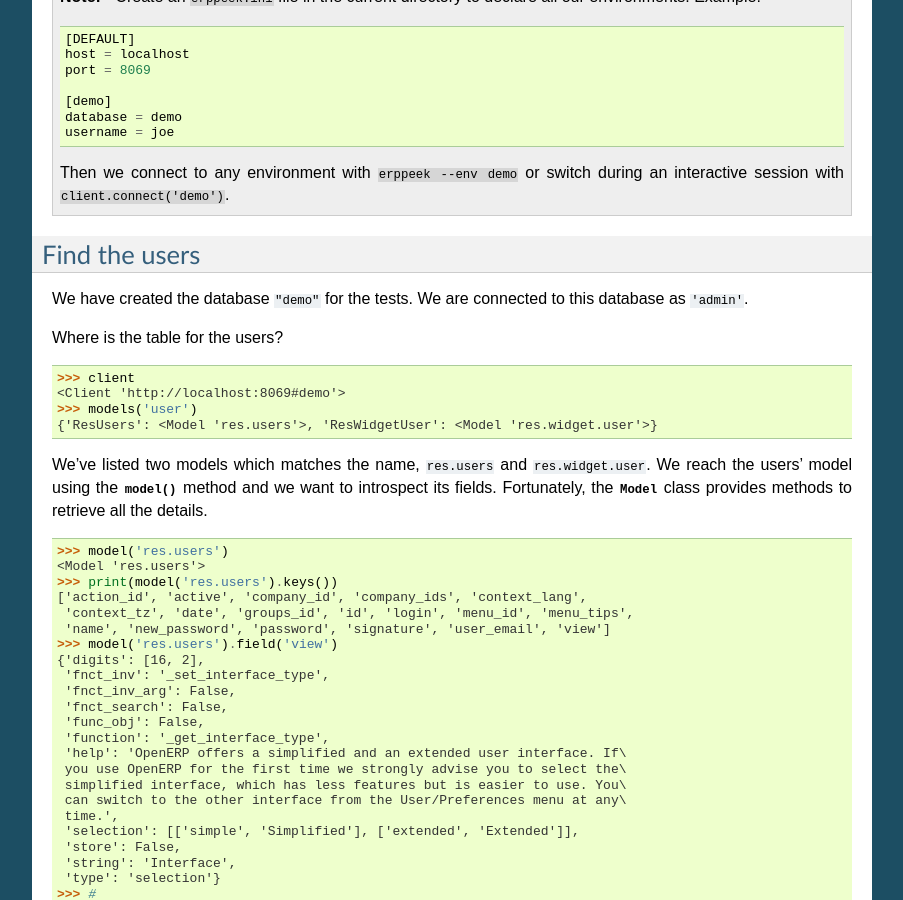
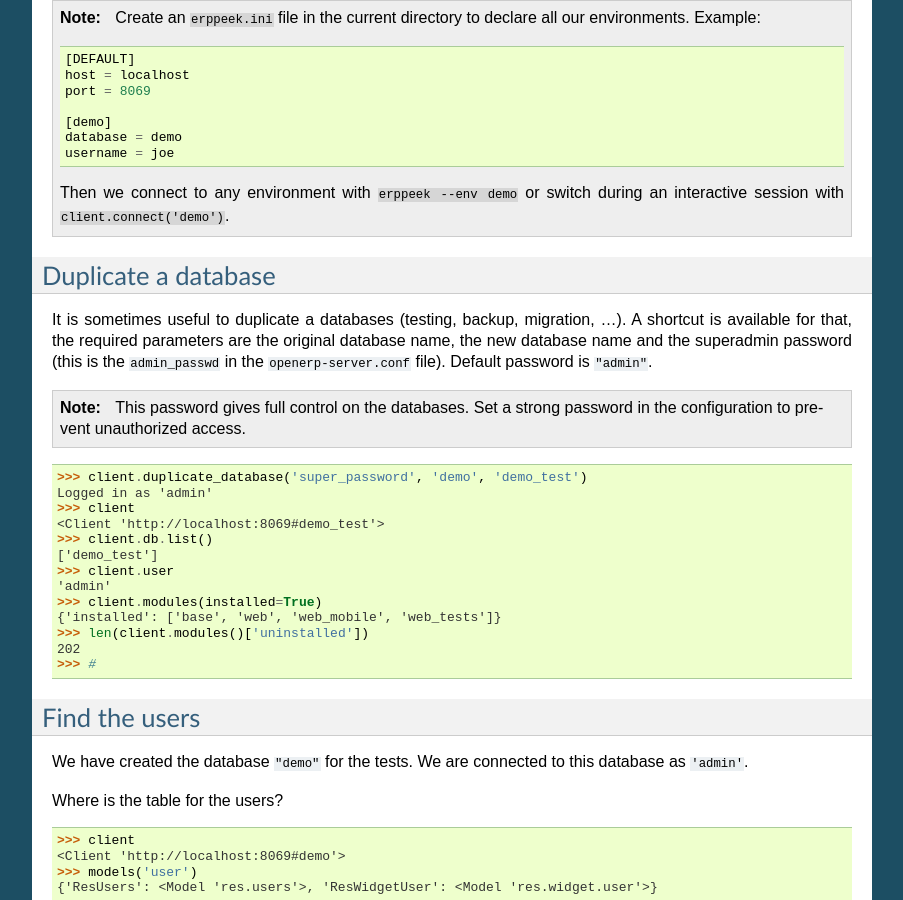
Before and after one commit to tinyerp/erppeek, a Sphinx documentation site: the page built from docs/tutorial.rst, in a window 1280 px wide and 900 px high, scrolled down 1829 px. Shown: the whole window, without its empty margins (198-1101 px from the left). Built offline with Sphinx 7.4.7, drawn with Linux system fonts in a browser that asks for light colours; pages that are not in the unit, such as notebooks, are missing from menus; some of the changed text lies outside the part shown.

Commit message:
Added documentation.

```diff
--- a/docs/api.rst
+++ b/docs/api.rst
@@ -31,6 +31,8 @@ list or install Odoo add-ons.
 .. automethod:: Client.from_config
 
 .. automethod:: Client.create_database
+
+.. automethod:: Client.duplicate_database
 
 .. automethod:: Client.login
 
--- a/docs/tutorial.rst
+++ b/docs/tutorial.rst
@@ -119,6 +119,35 @@ Default password is ``"admin"``.
 
    Then we connect to any environment with ``erppeek --env demo`` or switch
    during an interactive session with ``client.connect('demo')``.
+
+Duplicate a database
+--------------------
+
+It is sometimes useful to duplicate a databases (testing, backup,
+migration, ...). A shortcut is available for that, the required
+parameters are the original database name, the new database name and
+the superadmin password (this is the ``admin_passwd`` in the
+``openerp-server.conf`` file). Default password is ``"admin"``.
+
+.. note:: This password gives full control on the databases. Set a strong
+          password in the configuration to prevent unauthorized access.
+
+
+.. sourcecode:: pycon
+
+    >>> client.duplicate_database('super_password', 'demo', 'demo_test')
+    Logged in as 'admin'
+    >>> client
+    <Client 'http://localhost:8069#demo_test'>
+    >>> client.db.list()
+    ['demo_test']
+    >>> client.user
+    'admin'
+    >>> client.modules(installed=True)
+    {'installed': ['base', 'web', 'web_mobile', 'web_tests']}
+    >>> len(client.modules()['uninstalled'])
+    202
+    >>> #
 
 
 Find the users
```
Also changed, not shown: erppeek.py (+6 -1 lines).
